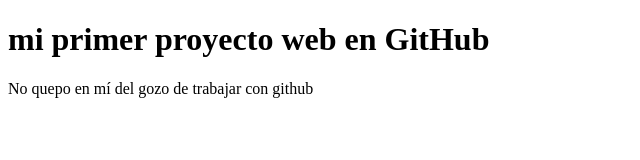
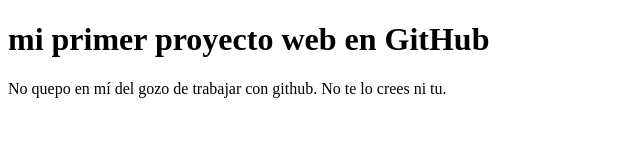
Before and after one commit to RamosGonzalezGonzalo/mi-primer-repositorio, a plain HTML site: page Index.html in a window 1280 px wide. Shown: the whole page, without its empty margins (0-640 px from the left). Drawn offline with Linux system fonts and the light colour scheme.

Commit message:
Cambios de José Antonio

```diff
--- a/Index.html
+++ b/Index.html
@@ -8,7 +8,7 @@
 
 	<h1>mi primer proyecto web en GitHub</h1>
 	<p>
-		No quepo en mí del gozo de trabajar con github
+		No quepo en mí del gozo de trabajar con github. No te lo crees ni tu.
 	</p>
 
 </body>
```
